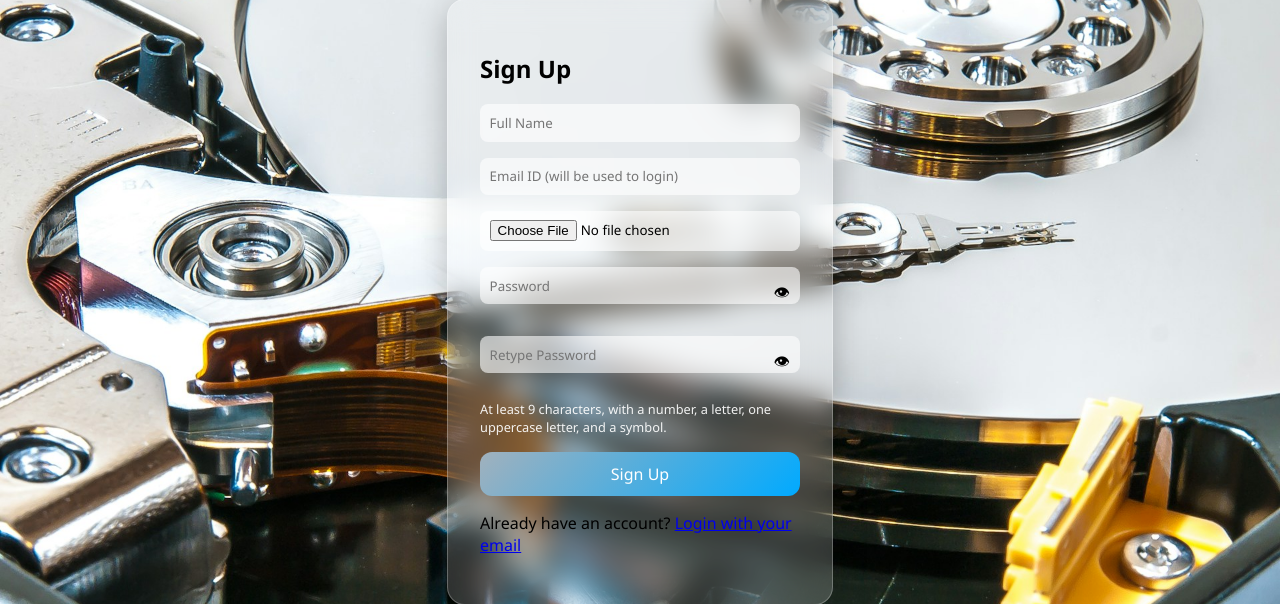
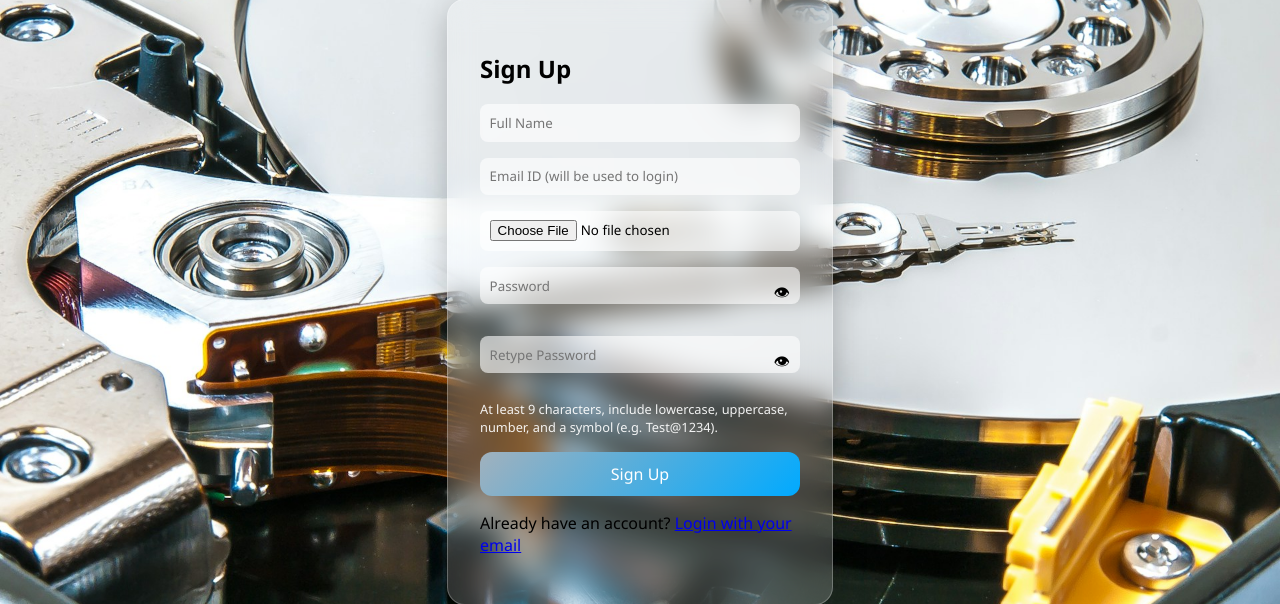
Before and after one commit to newbie7744/Mark-3-Cloud, a Flask app: page /signup in a window 1280 px wide. Shown: the part 98-702 px from the top of the page. Run offline with Flask 3, Linux system fonts and the light colour scheme.

Commit message:
updated as per docker method
Co-authored-by: Copilot <copilot@github.com>

```diff
--- a/app/routes.py
+++ b/app/routes.py
@@ -12,7 +12,7 @@ from . import db
 main = Blueprint("main", __name__)
 
 IMAGE_EXTENSIONS = {"png", "jpg", "jpeg", "gif", "webp", "bmp", "tif", "tiff"}
-PASSWORD_POLICY_MESSAGE = "Password must be at least 9 characters and include a number, a letter, an uppercase letter, and a symbol."
+PASSWORD_POLICY_MESSAGE = "Password must be at least 9 characters and include lowercase, uppercase, a number, and a symbol."
 
 
 # --------------------------
@@ -332,12 +332,12 @@ def validate_password_policy(password):
     if len(password) < 9:
         return PASSWORD_POLICY_MESSAGE
 
-    has_letter = any(character.isalpha() for character in password)
+    has_lowercase = any(character.islower() for character in password)
     has_uppercase = any(character.isupper() for character in password)
     has_number = any(character.isdigit() for character in password)
     has_symbol = any(not character.isalnum() for character in password)
 
-    if not (has_letter and has_uppercase and has_number and has_symbol):
+    if not (has_lowercase and has_uppercase and has_number and has_symbol):
         return PASSWORD_POLICY_MESSAGE
 
     return None
--- a/app/static/js/password.js
+++ b/app/static/js/password.js
@@ -15,13 +15,12 @@ function validatePasswordPolicy(password) {
     if (password.length < 9) {
         return false;
     }
-
-    const hasLetter = /[a-zA-Z]/.test(password);
+    const hasLowercase = /[a-z]/.test(password);
     const hasUppercase = /[A-Z]/.test(password);
     const hasNumber = /\d/.test(password);
     const hasSymbol = /[^A-Za-z0-9]/.test(password);
 
-    return hasLetter && hasUppercase && hasNumber && hasSymbol;
+    return hasLowercase && hasUppercase && hasNumber && hasSymbol;
 }
 
 document.addEventListener("DOMContentLoaded", function () {
@@ -33,7 +32,7 @@ document.addEventListener("DOMContentLoaded", function () {
 
             if (passwordField && !validatePasswordPolicy(passwordField.value)) {
                 event.preventDefault();
-                alert("Password must be at least 9 characters and include a number, a letter, an uppercase letter, and a symbol.");
+                alert("Password must be at least 9 characters and include lowercase, uppercase, a number, and a symbol.");
                 return;
             }
 
--- a/app/templates/signup.html
+++ b/app/templates/signup.html
@@ -22,7 +22,7 @@
 
             <!-- Password input -->
             <div class="password-box">
-                <input type="password" id="password" class="signup-input" name="password" placeholder="Password" required minlength="9" pattern="(?=.*[a-zA-Z])(?=.*[A-Z])(?=.*\\d)(?=.*[^A-Za-z0-9]).{9,}" title="Password must be at least 9 characters and include a number, a letter, an uppercase letter, and a symbol.">
+                <input type="password" id="password" class="signup-input" name="password" placeholder="Password" required minlength="9" pattern="(?=.*[a-z])(?=.*[A-Z])(?=.*[0-9])(?=.*[^A-Za-z0-9]).{9,}" title="Password must be at least 9 characters and include lowercase, uppercase, a number, and a symbol.">
                 <span class="toggle-password" onclick="togglePassword('password')">👁</span>
             </div>
 
@@ -32,7 +32,7 @@
                 <span class="toggle-password" onclick="togglePassword('repassword')">👁</span>
             </div>
 
-            <p class="password-policy">At least 9 characters, with a number, a letter, one uppercase letter, and a symbol.</p>
+            <p class="password-policy">At least 9 characters, include lowercase, uppercase, number, and a symbol (e.g. Test@1234).</p>
 
             <!-- Submit button -->
             <button type="submit" class="signup-button">Sign Up</button>
--- a/requirements.txt
+++ b/requirements.txt
@@ -4,6 +4,7 @@ Flask-Login==0.6.3
 Flask-WTF==1.2.1
 
 psycopg2-binary==2.9.9
+numpy<2,>=1.21
 python-dotenv==1.0.1
 
 blinker==1.9.0
```
